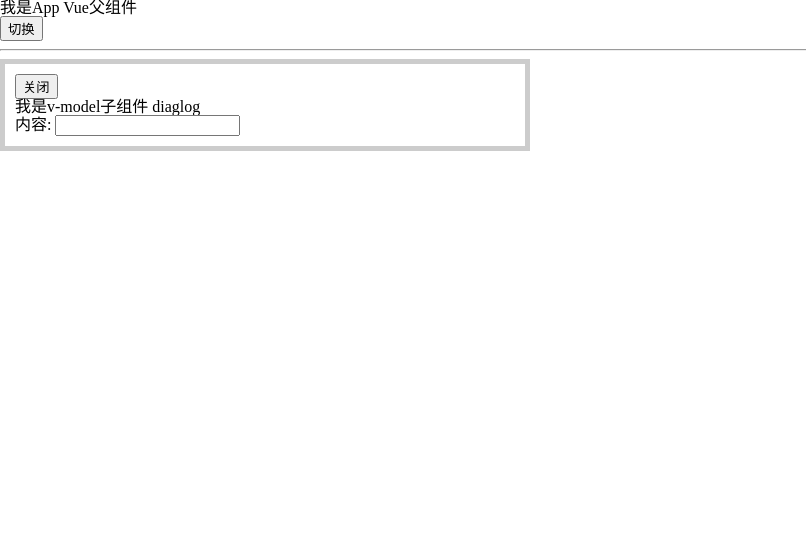
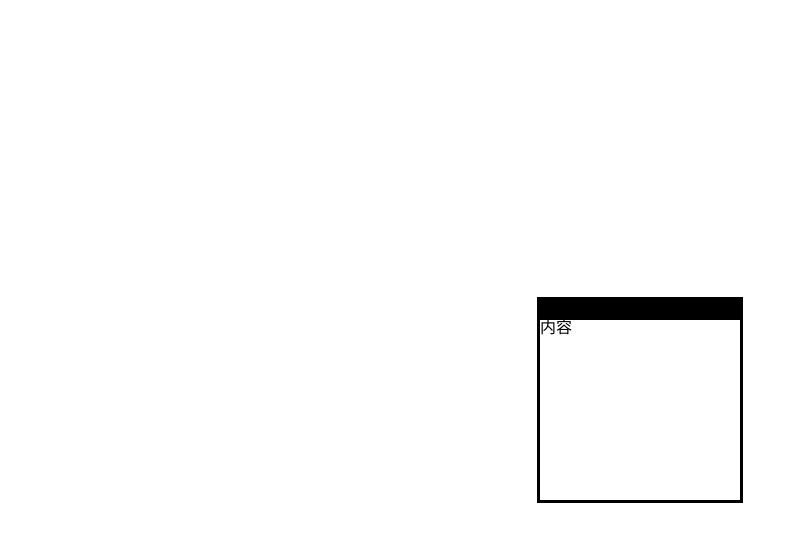
Before and after one commit to ZifengChen/vite-demo, a Vue app: page / in a window 1280 px wide. Shown: the top 542 px of the page, without its empty margins (0-806 px from the left). Built offline with nearby package versions, Linux system fonts and the light colour scheme.

Commit message:
自定义指令

```diff
--- /dev/null
+++ b/src/App6.vue
@@ -0,0 +1,47 @@
+<template>
+
+  <div v-move class="box">
+    <div class="header"></div>
+    <div>内容</div>
+  </div>
+
+</template>
+
+<script setup lang='ts'>
+import { ref, Directive, DirectiveBinding } from 'vue'
+
+const vMove: Directive<any, void> = (el: HTMLElement, binding: DirectiveBinding) => {
+  let moveElement: HTMLDivElement = el.firstElementChild as HTMLDivElement
+  const mouseDown = (e: MouseEvent) => {
+    let x = e.clientX - el.offsetLeft
+    let y = e.clientY - el.offsetTop
+    const move = (e: MouseEvent) => {
+      el.style.left = e.clientX + 'px'
+      el.style.top = e.clientY + 'px'
+    }
+    document.addEventListener('mousemove', move)
+    document.addEventListener('mouseup', () => {
+      document.removeEventListener('mousemove', move)
+    })
+  }
+
+  document.addEventListener('mousedown', mouseDown)
+}
+
+</script>
+<style scoped lang="less">
+.box {
+  position: fixed;
+  left: 50%;
+  top: 50%;
+  transform: translate(-50%, -50%);
+  width: 200px;
+  height: 200px;
+  border: 3px solid black;
+
+  .header {
+    height: 20px;
+    background: black;
+  }
+}
+</style>
--- a/src/main.ts
+++ b/src/main.ts
@@ -5,5 +5,6 @@
 import App3 from './App3.vue';
 import App4 from './App4.vue';
 import App5 from './App5.vue';
+import App6 from './App6.vue';
 
-createApp(App5).mount('#app');
+createApp(App6).mount('#app');
```
